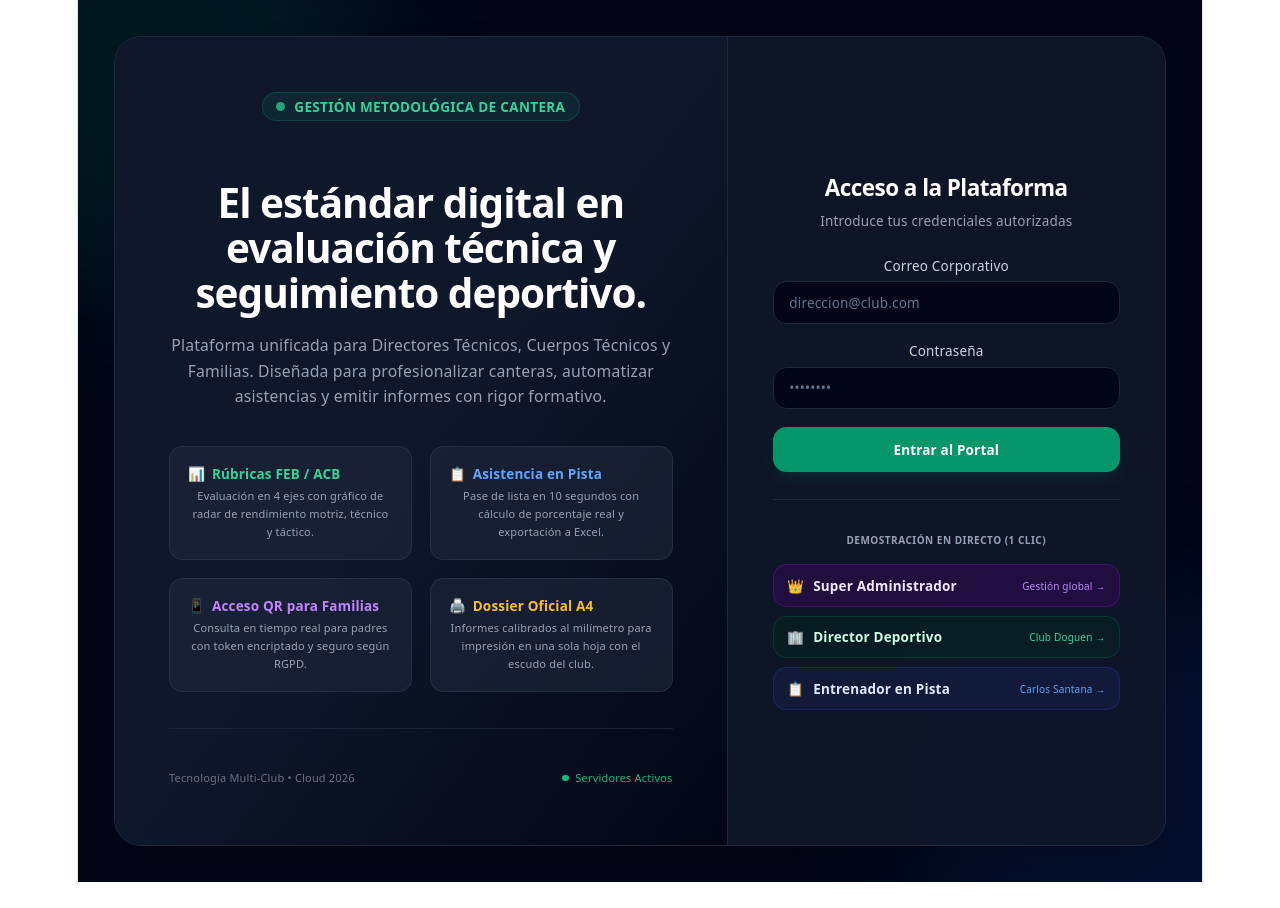
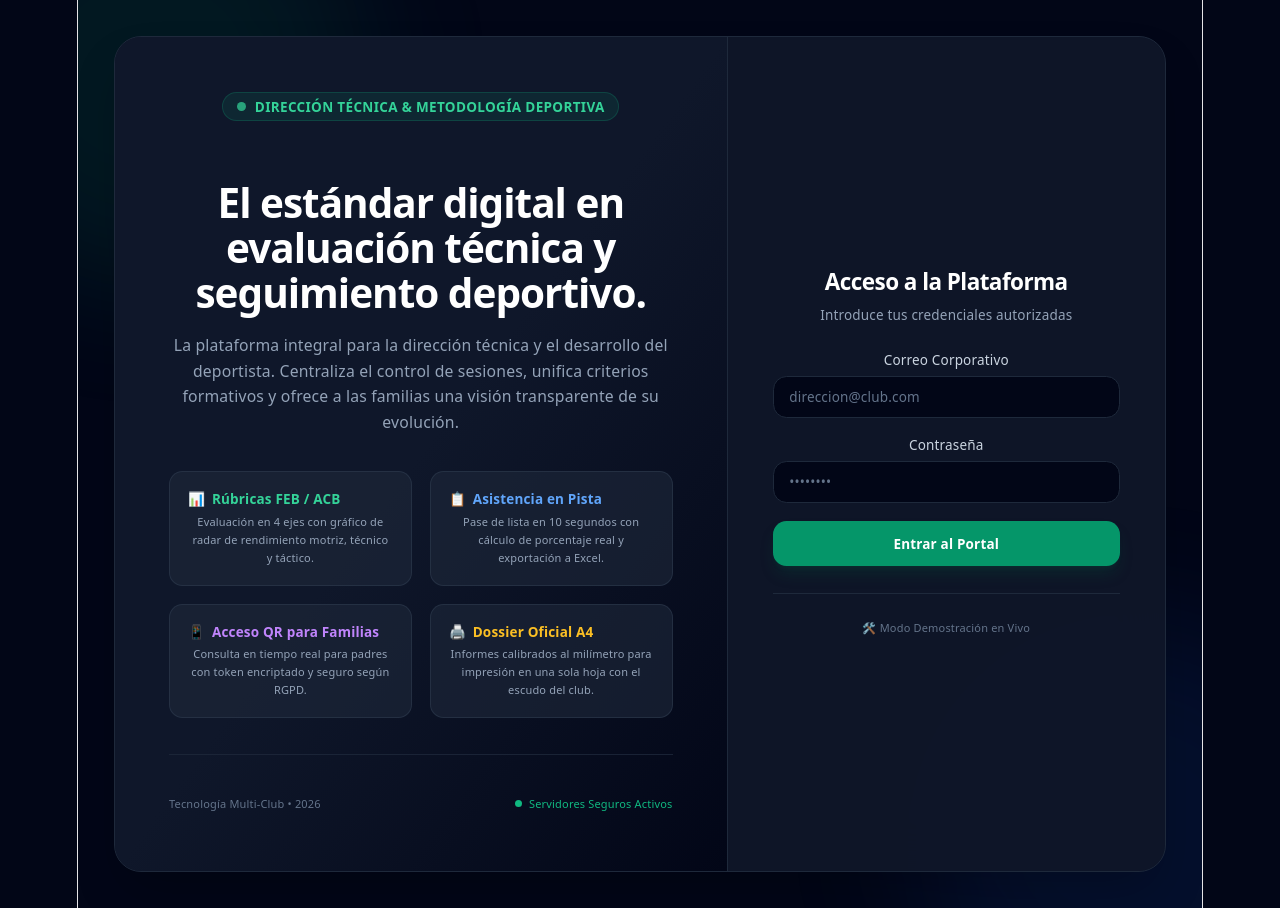
Before and after one commit to javierleoncabrera-cmyk/EVACULACION-CLUBs, a React (Vite) app: page / in a window 1280 px wide. Before the commit the page ends 882 px from the top, so only its background shows below. Built offline with nearby package versions, Linux system fonts and the light colour scheme.

Commit message:
Update 6.0

```diff
--- a/index.html
+++ b/index.html
@@ -1,12 +1,13 @@
 <!doctype html>
-<html lang="en">
+<html lang="es">
   <head>
     <meta charset="UTF-8" />
-    <link rel="icon" type="image/svg+xml" href="/favicon.svg" />
+    <link rel="icon" type="image/svg+xml" href="/vite.svg" />
     <meta name="viewport" content="width=device-width, initial-scale=1.0" />
-    <title>Vite + React + TS</title>
-    <script src="https://cdn.tailwindcss.com"></script> </head>
-  <body>
+    <title>Portal de Evaluación Deportiva | Gestión Técnica</title>
+    <script src="https://cdn.tailwindcss.com"></script>
+  </head>
+  <body class="bg-slate-950 text-slate-900">
     <div id="root"></div>
     <script type="module" src="/src/main.tsx"></script>
   </body>
--- a/src/App.tsx
+++ b/src/App.tsx
@@ -236,6 +236,9 @@ export default function App() {
   const [periodo, setPeriodo] = useState<Period>('Inicial');
   const [pantalla, setPantalla] = useState<Screen>('EQUIPOS');
 
+  // Estado para desplegar los accesos de prueba en la portada
+  const [mostrarDemo, setMostrarDemo] = useState(false);
+
   const [modalConfirmacion, setModalConfirmacion] = useState<{
     tipo: 'ELIMINAR_USUARIO' | 'EDITAR_PASSWORD';
     user: AppUser;
@@ -329,7 +332,7 @@ export default function App() {
     const found = usuarios.find(u => u.email.toLowerCase() === authEmail.trim().toLowerCase());
 
     if (!found) {
-      setAuthError('El correo introducido no existe.');
+      setAuthError('El correo introducido no existe en el sistema.');
       return;
     }
 
@@ -821,31 +824,32 @@ export default function App() {
   }
 
   // ==========================================
-  // VISTA: PORTADA / LOGIN PROFESIONAL
+  // VISTA: PORTADA PROFESIONAL (LOGIN LIMPIO)
   // ==========================================
   if (!sessionUser) {
     return (
       <div className="min-h-screen bg-slate-950 text-slate-100 flex items-center justify-center p-4 sm:p-6 lg:p-8 font-sans relative overflow-hidden">
-        {/* Luces ambientales de fondo */}
+        {/* Luces de fondo */}
         <div className="absolute -top-32 -left-32 w-96 h-96 bg-emerald-500/10 rounded-full blur-3xl pointer-events-none" />
         <div className="absolute -bottom-32 -right-32 w-96 h-96 bg-blue-600/10 rounded-full blur-3xl pointer-events-none" />
 
         <div className="max-w-5xl w-full grid grid-cols-1 lg:grid-cols-12 bg-slate-900/90 border border-slate-800 rounded-3xl shadow-2xl overflow-hidden backdrop-blur-xl relative z-10">
 
-          {/* Columna Izquierda: Branding, Metodología y Autoridad */}
+          {/* Columna Izquierda: Presentación y Metodología */}
           <div className="lg:col-span-7 p-8 sm:p-12 flex flex-col justify-between border-b lg:border-b-0 lg:border-r border-slate-800 bg-gradient-to-br from-slate-900 via-slate-900 to-slate-950">
             <div>
               <div className="inline-flex items-center space-x-2 bg-emerald-500/10 border border-emerald-500/20 px-3 py-1 rounded-full text-emerald-400 text-xs font-semibold tracking-wide uppercase mb-6">
                 <span className="w-2 h-2 rounded-full bg-emerald-400 animate-pulse" />
-                <span>Gestión Metodológica de Cantera</span>
+                <span>Dirección Técnica &amp; Metodología Deportiva</span>
               </div>
 
               <h1 className="text-3xl sm:text-4xl font-extrabold text-white tracking-tight leading-tight mb-4">
                 El estándar digital en evaluación técnica y seguimiento deportivo.
               </h1>
 
+              {/* Subtítulo Renovado */}
               <p className="text-slate-400 text-sm leading-relaxed mb-8">
-                Plataforma unificada para Directores Técnicos, Cuerpos Técnicos y Familias. Diseñada para profesionalizar canteras, automatizar asistencias y emitir informes con rigor formativo.
+                La plataforma integral para la dirección técnica y el desarrollo del deportista. Centraliza el control de sesiones, unifica criterios formativos y ofrece a las familias una visión transparente de su evolución.
               </p>
 
               {/* Módulos Destacados */}
@@ -893,14 +897,14 @@ export default function App() {
             </div>
 
             <div className="pt-8 mt-8 border-t border-slate-800/80 flex items-center justify-between text-[11px] text-slate-500">
-              <span>Tecnología Multi-Club &bull; Cloud 2026</span>
+              <span>Tecnología Multi-Club &bull; 2026</span>
               <span className="text-emerald-500 font-medium flex items-center gap-1.5">
-                <span className="w-1.5 h-1.5 rounded-full bg-emerald-500" /> Servidores Activos
+                <span className="w-1.5 h-1.5 rounded-full bg-emerald-500" /> Servidores Seguros Activos
               </span>
             </div>
           </div>
 
-          {/* Columna Derecha: Tarjeta de Acceso y Demostración */}
+          {/* Columna Derecha: Login Corporativo Limpio */}
           <div className="lg:col-span-5 p-8 sm:p-10 flex flex-col justify-center bg-slate-900/40">
             <div className="max-w-sm mx-auto w-full space-y-6">
 
@@ -948,49 +952,57 @@ export default function App() {
                 </button>
               </form>
 
-              {/* Acceso Rápido para Demostraciones a Clubes */}
-              <div className="pt-6 border-t border-slate-800 space-y-2.5">
-                <p className="text-[10px] font-bold uppercase tracking-wider text-slate-400 text-center">
-                  Demostración en Directo (1 Clic)
-                </p>
-
-                <div className="space-y-2">
+              {/* Botón Discreto para Demostraciones en Vivo */}
+              <div className="pt-4 border-t border-slate-800 text-center">
+                {!mostrarDemo ? (
+                  <button
+                    type="button"
+                    onClick={() => setMostrarDemo(true)}
+                    className="text-[11px] text-slate-500 hover:text-slate-400 transition"
+                  >
+                    🛠️ Modo Demostración en Vivo
+                  </button>
+                ) : (
+                  <div className="space-y-2 text-left animate-in fade-in duration-200">
+                    <div className="flex justify-between items-center mb-1">
+                      <span className="text-[10px] font-bold uppercase text-slate-400">Accesos Rápidos Demo</span>
+                      <button
+                        type="button"
+                        onClick={() => setMostrarDemo(false)}
+                        className="text-[10px] text-slate-500 hover:text-slate-300"
+                      >
+                        ✕ Ocultar
+                      </button>
+                    </div>
+
                     <button
                       type="button"
                       onClick={() => handleDemoLogin('SUPER_ADMIN')}
-                    className="w-full bg-purple-950/40 hover:bg-purple-900/50 border border-purple-800/40 text-purple-200 text-xs py-2.5 px-3 rounded-xl font-medium flex items-center justify-between transition group"
-                  >
-                    <span className="flex items-center gap-2">
-                      <span>👑</span>
-                      <span className="font-semibold text-purple-100">Super Administrador</span>
-                    </span>
-                    <span className="text-[10px] text-purple-400 group-hover:text-purple-300">Gestión global &rarr;</span>
+                      className="w-full bg-purple-950/40 hover:bg-purple-900/50 border border-purple-800/40 text-purple-200 text-xs py-2 px-3 rounded-xl font-medium flex items-center justify-between transition"
+                    >
+                      <span>👑 Super Administrador</span>
+                      <span className="text-[10px] text-purple-400">Global &rarr;</span>
                     </button>
 
                     <button
                       type="button"
                       onClick={() => handleDemoLogin('DIRECTOR')}
-                    className="w-full bg-emerald-950/40 hover:bg-emerald-900/50 border border-emerald-800/40 text-emerald-200 text-xs py-2.5 px-3 rounded-xl font-medium flex items-center justify-between transition group"
-                  >
-                    <span className="flex items-center gap-2">
-                      <span>🏢</span>
-                      <span className="font-semibold text-emerald-100">Director Deportivo</span>
-                    </span>
-                    <span className="text-[10px] text-emerald-400 group-hover:text-emerald-300">Club Doguen &rarr;</span>
+                      className="w-full bg-emerald-950/40 hover:bg-emerald-900/50 border border-emerald-800/40 text-emerald-200 text-xs py-2 px-3 rounded-xl font-medium flex items-center justify-between transition"
+                    >
+                      <span>🏢 Director Deportivo</span>
+                      <span className="text-[10px] text-emerald-400">Club &rarr;</span>
                     </button>
 
                     <button
                       type="button"
                       onClick={() => handleDemoLogin('ENTRENADOR')}
-                    className="w-full bg-blue-950/40 hover:bg-blue-900/50 border border-blue-800/40 text-blue-200 text-xs py-2.5 px-3 rounded-xl font-medium flex items-center justify-between transition group"
-                  >
-                    <span className="flex items-center gap-2">
-                      <span>📋</span>
-                      <span className="font-semibold text-blue-100">Entrenador en Pista</span>
-                    </span>
-                    <span className="text-[10px] text-blue-400 group-hover:text-blue-300">Carlos Santana &rarr;</span>
-                  </button>
-                </div>
+                      className="w-full bg-blue-950/40 hover:bg-blue-900/50 border border-blue-800/40 text-blue-200 text-xs py-2 px-3 rounded-xl font-medium flex items-center justify-between transition"
+                    >
+                      <span>📋 Entrenador en Pista</span>
+                      <span className="text-[10px] text-blue-400">Carlos &rarr;</span>
+                    </button>
+                  </div>
+                )}
               </div>
 
             </div>
```
Lines whose indentation alone changed are shown as unchanged.
